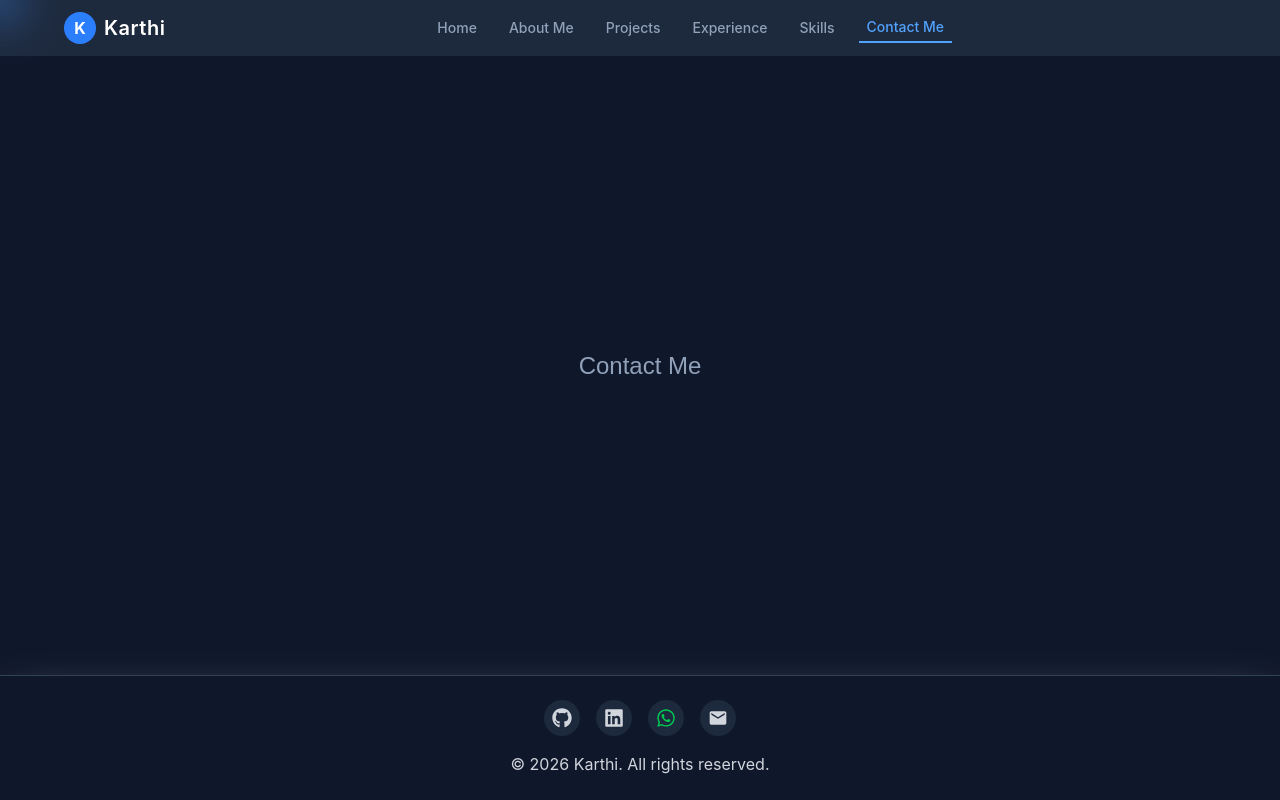
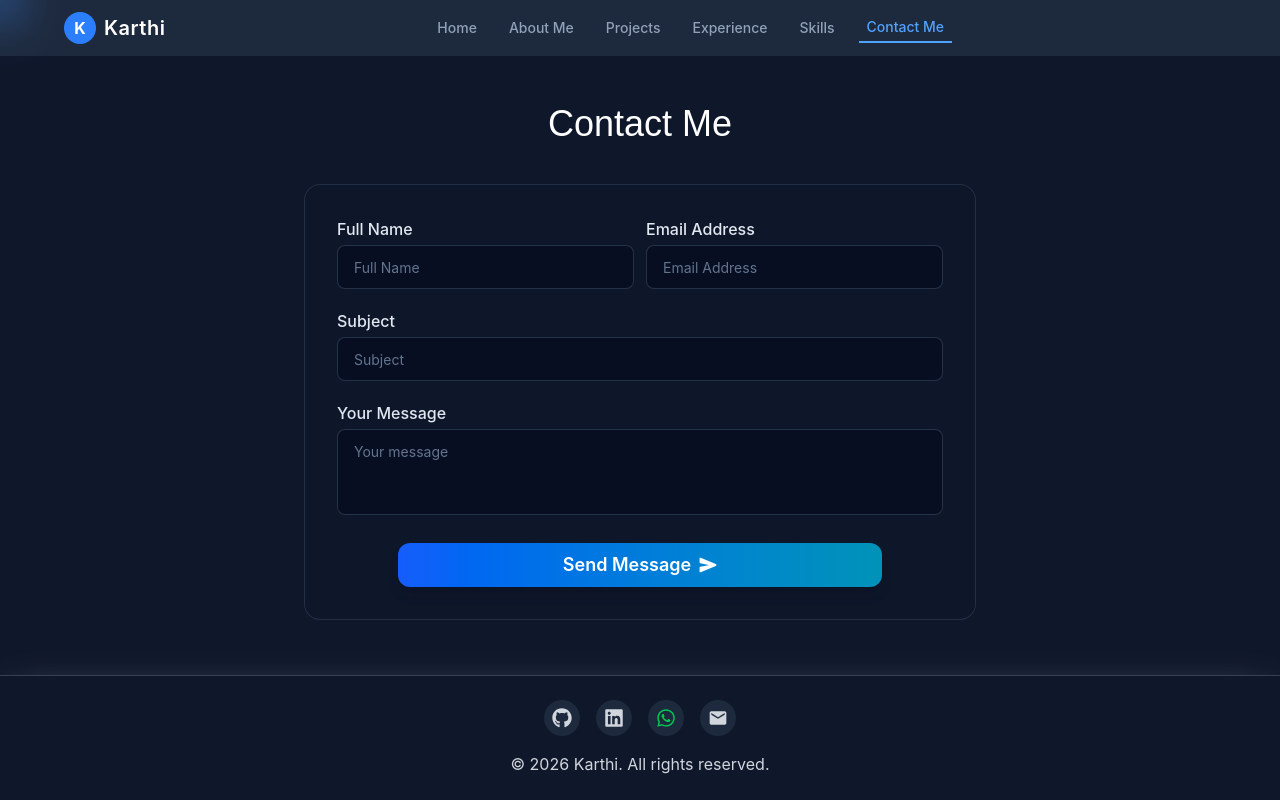
Before and after one commit to karthi-mr/my-portfolio, a React (Vite) app: page /contact in a window 1280 px wide. Built offline with nearby package versions, Linux system fonts and the light colour scheme.

Commit message:
implemented contact

```diff
--- /dev/null
+++ b/src/components/ContactField.tsx
@@ -0,0 +1,19 @@
+import type { ReactElement } from "react";
+
+type ContactFieldProps = {
+  label: string;
+  children: ReactElement;
+}
+
+function ContactField({ label, children } : ContactFieldProps): ReactElement {
+  return (
+    <div className="flex flex-col gap-1">
+      <label className="font-medium text-slate-200">
+        {label}
+      </label>
+      {children}
+    </div>
+  );
+}
+
+export default ContactField;
--- a/src/index.css
+++ b/src/index.css
@@ -10,9 +10,3 @@
     font-family: 'Poppins', sans-serif;
   }
 }
-
-/** {*/
-/*  box-sizing: border-box;*/
-/*  margin: 0;*/
-/*  padding: 0;*/
-/*}*/
--- a/src/pages/Contact.tsx
+++ b/src/pages/Contact.tsx
@@ -1,12 +1,91 @@
-import type { ReactElement } from "react";
+import type { FormEvent, ReactElement } from "react";
+import ContactField from "../components/ContactField.tsx";
+import { IoSend } from "react-icons/io5";
 
 function Contact(): ReactElement {
+
+  function handleSubmit(e: FormEvent<HTMLFormElement>): void {
+    e.preventDefault();
+    console.log(e);
+  }
+
   return (
-    <>
-      <section className="grow flex flex-col items-center justify-center">
-        <h1 className="text-2xl text-slate-400">Contact Me</h1>
-      </section>
-    </>
+    <section className="grow flex flex-col items-center justify-start py-3 md:py-6">
+      {/* title */}
+      <h2 className="text-2xl md:text-4xl">Contact Me</h2>
+
+      {/* form box */}
+      <div
+        className="mt-10 w-full max-w-2xl rounded-2xl border border-slate-700/60 bg-slate-900/50
+        backdrop-blur-md p-4 md:p-8"
+      >
+        <form onSubmit={handleSubmit} className="space-y-5">
+          {/* row 1 */}
+          <div className="grid gap-3 md:grid-cols-2">
+            {/* first name */}
+            <ContactField label="Full Name">
+              <input
+                type="text"
+                placeholder="Full Name"
+                required
+                className="h-11 w-full rounded-lg border border-slate-700/70 bg-slate-950/40 px-4 text-sm
+                text-slate-100 outline-none placeholder:text-slate-500 transition-all focus:border-blue-400/70
+                focus:ring-2 focus:ring-blue-500/20"
+              />
+            </ContactField>
+
+            {/* email */}
+            <ContactField label="Email Address">
+              <input
+                type="email"
+                placeholder="Email Address"
+                required
+                className="h-11 w-full rounded-lg border border-slate-700/70 bg-slate-950/40 px-4 text-sm
+                text-slate-100 outline-none placeholder:text-slate-500 transition-all focus:border-blue-400/70
+                focus:ring-2 focus:ring-blue-500/20"
+              />
+            </ContactField>
+          </div>
+
+          {/* subject */}
+          <ContactField label="Subject">
+            <input
+              type="text"
+              placeholder="Subject"
+              required
+              className="h-11 w-full rounded-lg border border-slate-700/70 bg-slate-950/40 px-4 text-sm
+                text-slate-100 outline-none placeholder:text-slate-500 transition-all focus:border-blue-400/70
+                focus:ring-2 focus:ring-blue-500/20"
+            />
+          </ContactField>
+
+          {/* message */}
+          <ContactField label="Your Message">
+            <textarea
+              placeholder="Your message"
+              required
+              rows={3}
+              className="resize-none w-full py-3 rounded-lg border border-slate-700/70 bg-slate-950/40 px-4 text-sm
+                text-slate-100 outline-none placeholder:text-slate-500 transition-all focus:border-blue-400/70
+                focus:ring-2 focus:ring-blue-500/20"
+            />
+          </ContactField>
+
+          {/* button */}
+          <div className="pt-2">
+            <button
+              type="submit"
+              className="mx-auto flex h-11 w-[80%] items-center justify-center rounded-xl bg-linear-to-r from-blue-600
+              to-cyan-600 text-sm md:text-lg font-semibold text-white shadow-lg transition-all hover:scale-[1.03]
+              hover:brightness-110 active:scale-[0.99] cursor-pointer gap-2"
+            >
+              <span>Send Message</span>
+              <IoSend />
+            </button>
+          </div>
+        </form>
+      </div>
+    </section>
   );
 }
 
```
